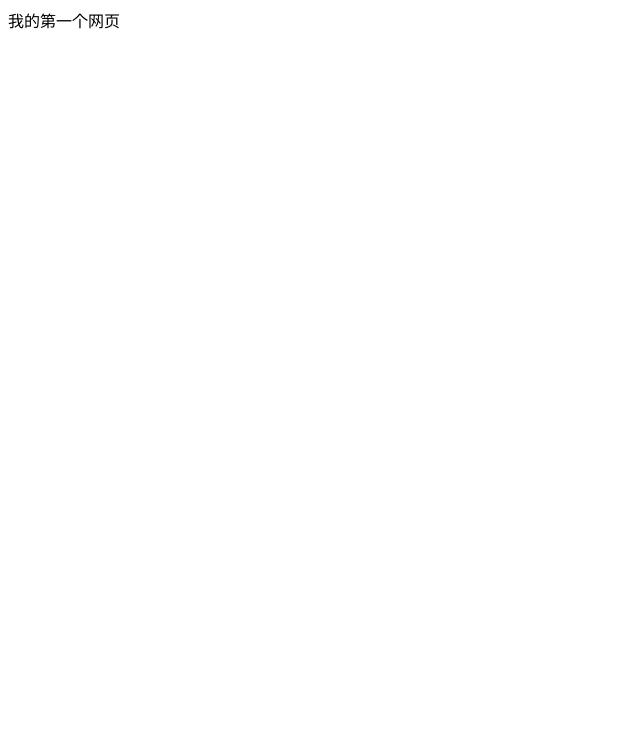
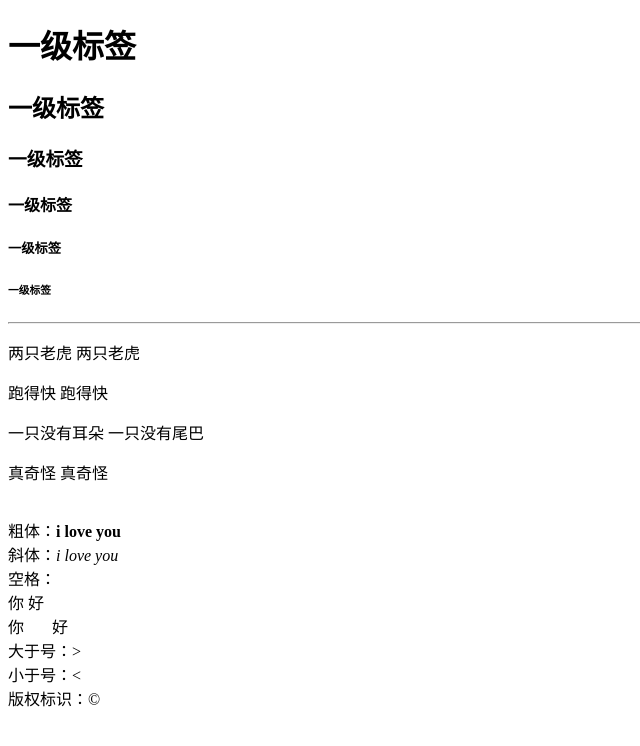
Before and after one commit to ruheyun/html-css, a plain HTML site: page html5/我的第一个htnl.html in a window 1280 px wide. Shown: the whole page, without its empty margins (0-640 px from the left). Drawn offline with Linux system fonts and the light colour scheme.

Commit message:
基本标签

```diff
--- a/html5/我的第一个htnl.html
+++ b/html5/我的第一个htnl.html
@@ -1,10 +1,45 @@
+<!-- html中的注释方式，快捷键ctrl+/ -->
+<!--告诉浏览器，我们要使用什么规范-->
 <!DOCTYPE html>
 <html lang="en">
+<!--代表网页头部-->
 <head>
+<!--meta描述标签，它用来描述我们网站的一些信息-->
+<!--meta一般用来做seo（搜索引擎优化）-->
     <meta charset="UTF-8">
-    <title>Title</title>
+    <meta name="keywords" content="狂神说Java">
+    <meta name="description" content="b站学html">
+<!--网页标题-->
+    <title>我的第一个网页</title>
 </head>
+<!--网页主体-->
 <body>
-我的第一个网页
+<!--标题标签-->
+<h1>一级标签</h1>
+<h2>一级标签</h2>
+<h3>一级标签</h3>
+<h4>一级标签</h4>
+<h5>一级标签</h5>
+<h6>一级标签</h6>
+<!--水平线标签-->
+<hr/>
+<!--段落标签-->
+<p>两只老虎     两只老虎</p>
+<p>跑得快  跑得快</p>
+<p>一只没有耳朵   一只没有尾巴</p>
+<p>真奇怪  真奇怪</p>
+<!--换行标签-->
+<br/>
+<!--粗体，斜体-->
+粗体：<strong>i love you</strong>
+<br>
+斜体：<em>i love you</em> <br/>
+<!--特殊字符-->
+空格：&nbsp;<br/>
+你        好<br/>
+你&nbsp;&nbsp;&nbsp;&nbsp;&nbsp;&nbsp;&nbsp;好<br/>
+大于号：&gt;<br>
+小于号：&lt;<br>
+版权标识：&copy;
 </body>
 </html>
```
